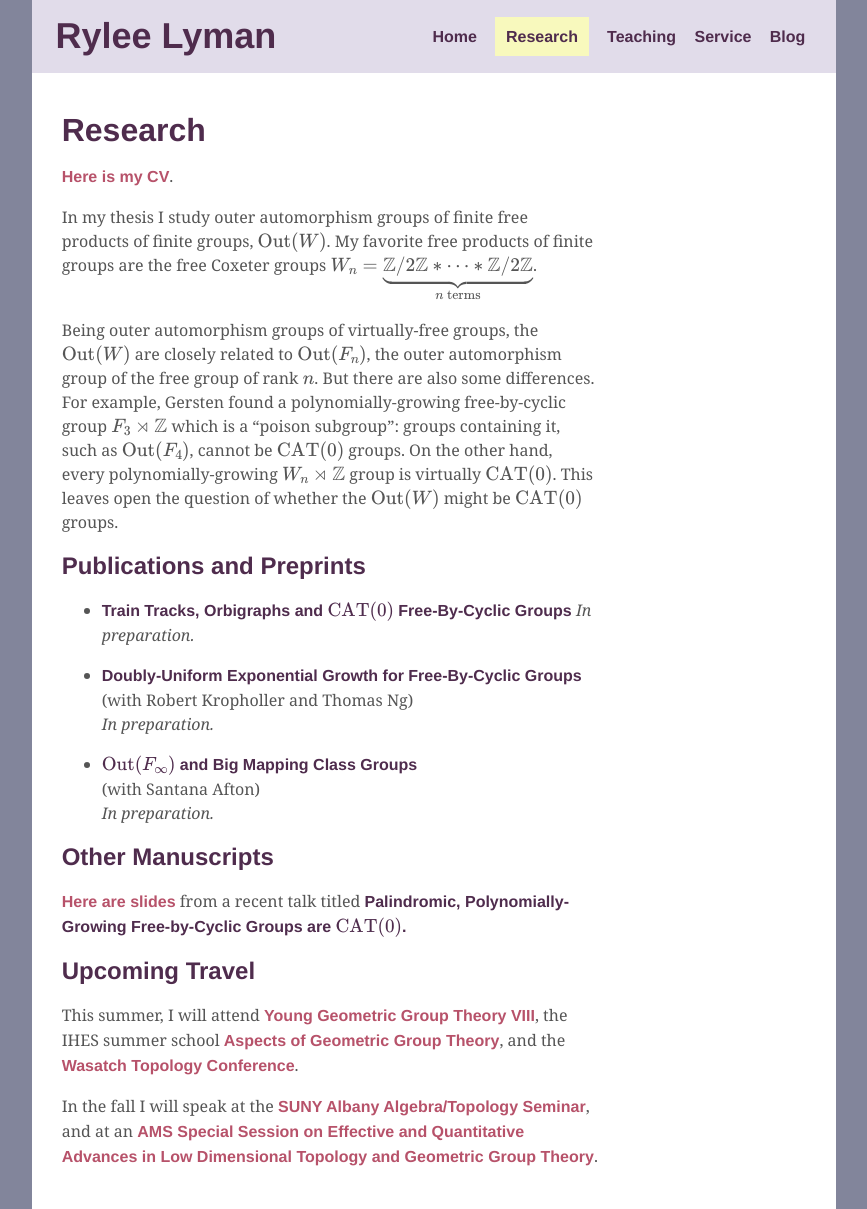
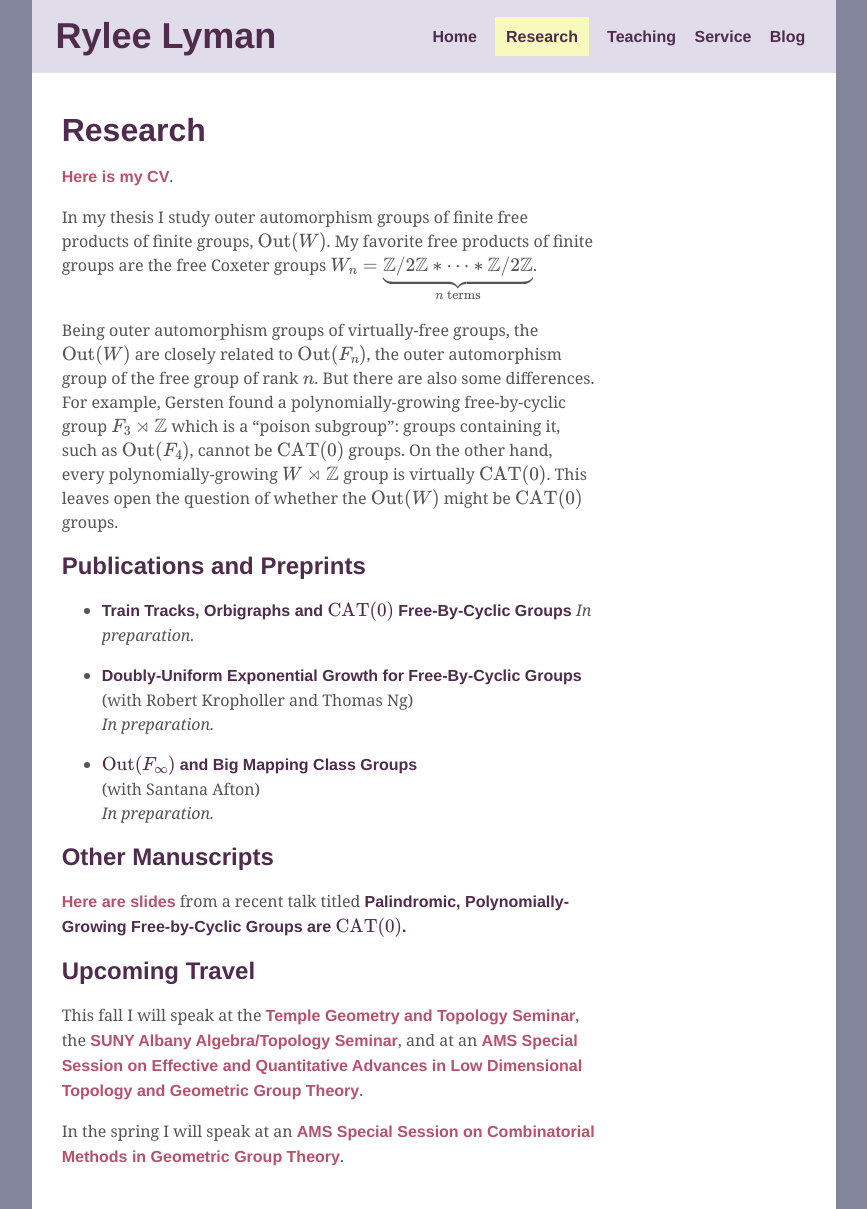
Before and after one commit to ryleelyman/Site, a Jekyll site: the page built from research.md, in a window 1280 px wide. Shown: the whole page, without its empty margins (206-1073 px from the left). Built offline with Jekyll 4.4.1, drawn with Linux system fonts in a browser that asks for light colours; formulas are drawn with MathJax 3.

Commit message:
update CV, travel

```diff
--- a/research.md
+++ b/research.md
@@ -23,7 +23,7 @@ polynomially-growing
 free-by-cyclic group $$F_3\rtimes\mathbb{Z}$$ which is a "poison subgroup":
 groups containing it, such as $$\out(F_4)$$, cannot be $$\cato$$ groups.
 On the other hand, every polynomially-growing
-$$W_n\rtimes\mathbb{Z}$$ group is virtually $$\cato$$.
+$$W\rtimes\mathbb{Z}$$ group is virtually $$\cato$$.
 This leaves open the question of whether the $$\out(W)$$ might be $$\cato$$ groups.
 
 ## Publications and Preprints
@@ -49,15 +49,17 @@ This leaves open the question of whether the $$\out(W)$$ might be $$\cato$$ grou
 
 ## Upcoming Travel
 
-This summer, I will attend [Young Geometric Group Theory VIII][yGGT],
-the IHES summer school [Aspects of Geometric Group Theory][IHES],
-and the [Wasatch Topology Conference][Wasatch].
-
-In the fall I will speak at the [SUNY Albany Algebra/Topology Seminar][Albany],
+This fall I will speak at the [Temple Geometry and Topology Seminar][Temple],
+the [SUNY Albany Algebra/Topology Seminar][Albany],
 and at an [AMS Special Session on Effective and Quantitative Advances in
 Low Dimensional Topology and Geometric Group Theory][AMS].
 
+In the spring I will speak at an [AMS Special Session on Combinatorial Methods
+in Geometric Group Theory][AMS2].
+
+[Temple]: https://math.temple.edu/events/seminars/geometry
 [AMS]: http://www.ams.org/meetings/sectional/2263_program_ss3.html
+[AMS2]: http://www.ams.org/meetings/sectional/2273_program_ss26.html#title
 [Albany]: https://www.albany.edu/~mv312143/seminar/
 [YGGT]: https://sites.google.com/site/yggt2019bilbao/home
 [Wasatch]: http://www.math.utah.edu/wtc/
```
Also changed, not shown: Gemfile.lock, 7 other files.
